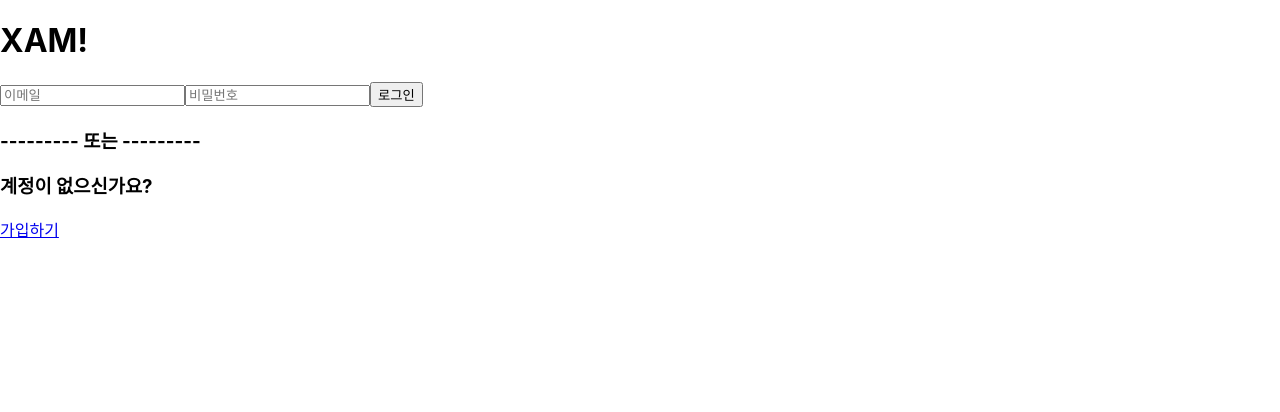
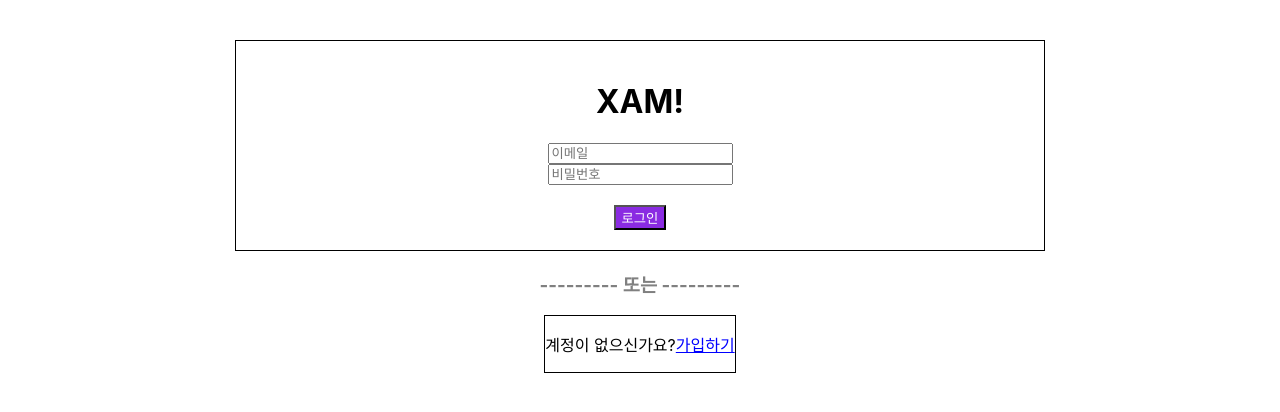
Before and after one commit to TirTir/react-study, a React (Create React App) app: page / in a window 1280 px wide. Shown: the top 412 px of the page. Built offline with nearby package versions, Linux system fonts and the light colour scheme.

Commit message:
디자인 요소 추가

```diff
--- a/src/login.tsx
+++ b/src/login.tsx
@@ -1,5 +1,5 @@
 import React, { useState } from 'react';
-import { Link, useNavigate  } from "react-router-dom";
+import { Link, useNavigate } from "react-router-dom";
 
 function Login(){
     const [email, setEmail] = useState("");
@@ -13,11 +13,10 @@ function Login(){
         navigate('/home');
     }
     return (
-        <div>
-        <div>
+        <div style={{display: 'flex', alignItems:'center',flexDirection: 'column', paddingTop: '40px', height: "100%", width: "100%"}}>
+            <div style={{display: 'flex', alignItems:'center', flexDirection: 'column', border: 'solid 1px black', padding: '20px',height: "100%", width: "60%"}}>
                 <h1>XAM!</h1>
-        </div>
-        <div>
+                <div style={{display: 'flex', alignItems:'center', flexDirection: 'column'}}>
                     <input
                         onChange={onEmail}
                         value = {email}
@@ -32,14 +31,14 @@ function Login(){
                         placeholder= "비밀번호"
 
                     />
-            <button onClick={onSubmit}>로그인</button>
+                    <br/>
+                    <button style={{backgroundColor: 'blueviolet', color: 'white'}} onClick={onSubmit}>로그인</button>
                 </div>
-        <div>
-            <h3>--------- 또는 ---------</h3>
-            <h3>
-                계정이 없으신가요?
-            </h3>
-            <Link to={"/join"}>가입하기</Link>
+            </div>
+            <h3 style={{color:"gray"}}>--------- 또는 ---------</h3>
+            <div style={{display: 'flex', alignItems: 'center',border: 'solid 1px black', height: "50%"}}>
+                <p>계정이 없으신가요?</p>
+                <Link style={{color: 'blue'}} to={"/join"}>가입하기</Link>
             </div>
         </div>
     )
```
Lines whose indentation alone changed are shown as unchanged.
